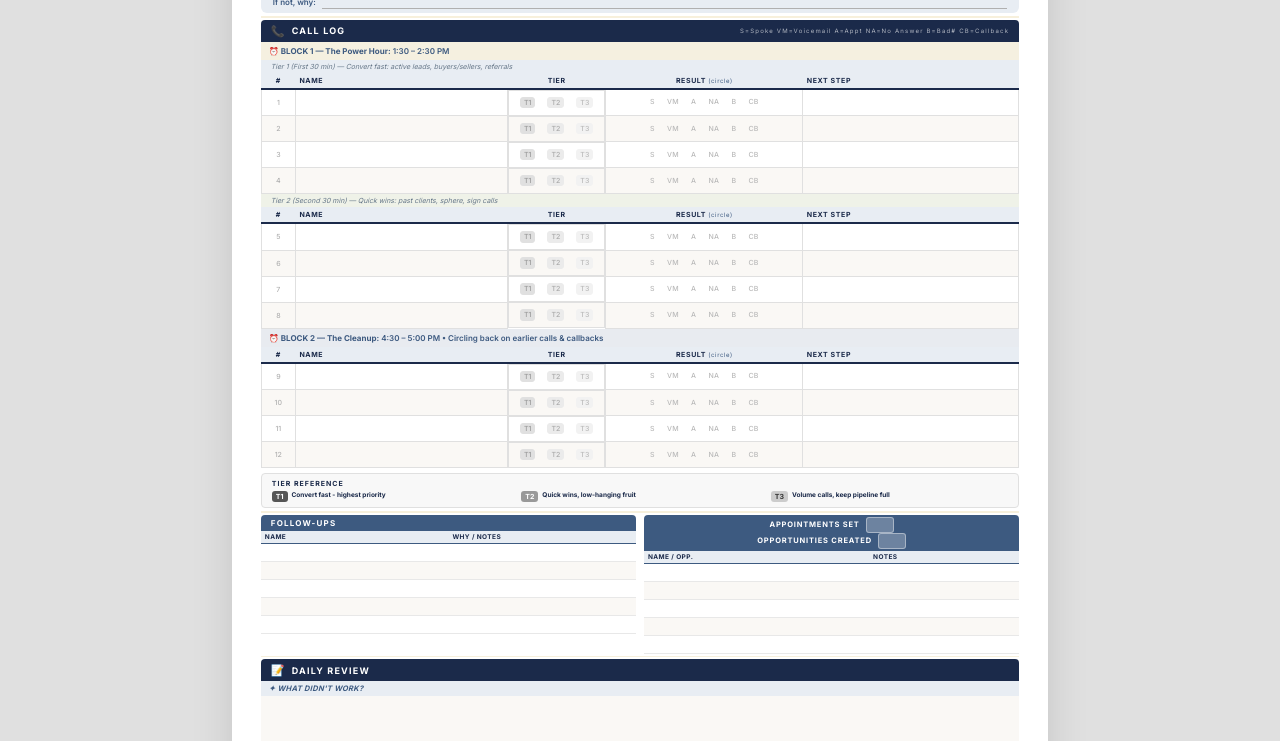
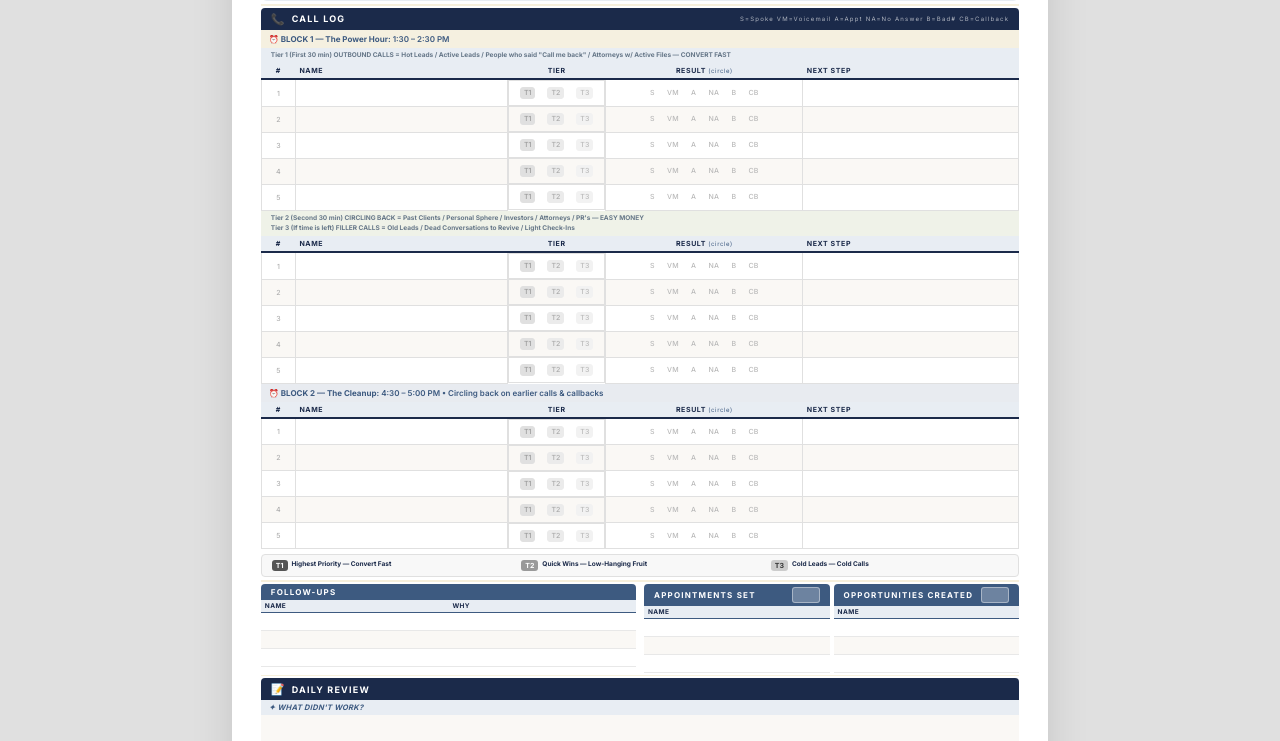
Before and after one commit to poornimaramakrishnan/daily-production-scoreboard-pdx, a plain HTML site: page index.html in a window 1280 px wide. Shown: the part 211-952 px from the top of the page. Drawn offline with nearby package versions, Linux system fonts and the light colour scheme; no server answers.

Commit message:
v8: Print-first redesign per Matthew feedback - Single-line title, handwrite date field - No circles on TARGET 5 numbers (user hand-circles) - 5 rows per block with own 1-5 numbering - Tier 1/2/3 exact descriptions from Matthew - Tier 2+3 combined in shaded header - Bold tier definitions (Highest Priority, Quick Wins, Cold Leads) - Separate Appointments Set / Opportunities Created columns - Notes column removed - Larger text throughout for readability - PDF, PNG, and web all updated

```diff
--- a/index.html
+++ b/index.html
@@ -137,7 +137,7 @@
             <!-- Header -->
             <header class="page-header">
                 <div class="header-left">
-                    <h1 class="page-title">DAILY PRODUCTION<br>SCOREBOARD</h1>
+                    <h1 class="page-title">Daily Production Scoreboard</h1>
                 </div>
                 <div class="header-right">
                     <div class="date-field">
@@ -218,7 +218,7 @@
                     ⏰ <strong>BLOCK 1 — The Power Hour:</strong> 1:30 – 2:30 PM
                 </div>
                 <div class="tier-sub-header tier1-sub">
-                    Tier 1 (First 30 min) — Convert fast: active leads, buyers/sellers, referrals
+                    Tier 1 (First 30 min) OUTBOUND CALLS = Hot Leads / Active Leads / People who said "Call me back" / Attorneys w/ Active Files — CONVERT FAST
                 </div>
                 <table class="call-table">
                     <thead>
@@ -232,8 +232,9 @@
                     </thead>
                     <tbody id="call-log-body-t1"></tbody>
                 </table>
-                <div class="tier-sub-header tier2-sub">
-                    Tier 2 (Second 30 min) — Quick wins: past clients, sphere, sign calls
+                <div class="tier-sub-header tier23-sub">
+                    <div>Tier 2 (Second 30 min) CIRCLING BACK = Past Clients / Personal Sphere / Investors / Attorneys / PR's — EASY MONEY</div>
+                    <div>Tier 3 (If time is left) FILLER CALLS = Old Leads / Dead Conversations to Revive / Light Check-Ins</div>
                 </div>
                 <table class="call-table">
                     <thead>
@@ -268,24 +269,23 @@
 
             <!-- TIER REFERENCE KEY -->
             <div class="tier-reference-key">
-                <div class="tier-ref-title">TIER REFERENCE</div>
                 <div class="tier-ref-items">
                     <div class="tier-ref-item">
                         <span class="tier-ref-badge t1">T1</span>
                         <div class="tier-ref-text">
-                            <strong>Convert fast - highest priority</strong>
+                            <strong>Highest Priority — Convert Fast</strong>
                         </div>
                     </div>
                     <div class="tier-ref-item">
                         <span class="tier-ref-badge t2">T2</span>
                         <div class="tier-ref-text">
-                            <strong>Quick wins, low-hanging fruit</strong>
+                            <strong>Quick Wins — Low-Hanging Fruit</strong>
                         </div>
                     </div>
                     <div class="tier-ref-item">
                         <span class="tier-ref-badge t3">T3</span>
                         <div class="tier-ref-text">
-                            <strong>Volume calls, keep pipeline full</strong>
+                            <strong>Cold Leads — Cold Calls</strong>
                         </div>
                     </div>
                 </div>
@@ -293,24 +293,30 @@
 
             <div class="accent-line thin"></div>
 
-            <!-- FOLLOW-UPS + APPOINTMENTS -->
+            <!-- FOLLOW-UPS + APPOINTMENTS + OPPORTUNITIES -->
             <section class="dual-section">
                 <div class="dual-left">
                     <div class="section-header slate compact">FOLLOW-UPS</div>
                     <table class="mini-table">
-                        <thead><tr><th style="width:50%">NAME</th><th style="width:50%">WHY / NOTES</th></tr></thead>
+                        <thead><tr><th style="width:50%">NAME</th><th style="width:50%">WHY</th></tr></thead>
                         <tbody id="followup-body"></tbody>
                     </table>
                 </div>
-                <div class="dual-right">
-                    <div class="section-header slate compact dual-header-stack">
-                        <div class="dual-header-top">APPOINTMENTS SET<span class="dual-header-count" contenteditable="true" data-field="appts_set_count"></span></div>
-                        <div class="dual-header-bottom">OPPORTUNITIES CREATED<span class="dual-header-count" contenteditable="true" data-field="opps_created_count"></span></div>
+                <div class="dual-right dual-right-split">
+                    <div class="dual-col">
+                        <div class="section-header slate compact">APPOINTMENTS SET<span class="dual-header-count" contenteditable="true" data-field="appts_set_count"></span></div>
+                        <table class="mini-table">
+                            <thead><tr><th>NAME</th></tr></thead>
+                            <tbody id="appt-body"></tbody>
+                        </table>
                     </div>
-                    <table class="mini-table">
-                        <thead><tr><th style="width:60%">NAME / OPP.</th><th style="width:40%">NOTES</th></tr></thead>
-                        <tbody id="appt-body"></tbody>
-                    </table>
+                    <div class="dual-col">
+                        <div class="section-header slate compact">OPPORTUNITIES CREATED<span class="dual-header-count" contenteditable="true" data-field="opps_created_count"></span></div>
+                        <table class="mini-table">
+                            <thead><tr><th>NAME</th></tr></thead>
+                            <tbody id="opps-body"></tbody>
+                        </table>
+                    </div>
                 </div>
             </section>
 
@@ -419,7 +425,7 @@
                     ⏰ <strong>Block 1 — The Power Hour:</strong> 1:30 – 2:30 PM
                 </div>
                 <div class="min-tier-sub-header min-tier1-sub">
-                    Tier 1 (First 30 min) — Convert fast: active leads, buyers/sellers, referrals
+                    Tier 1 (First 30 min) OUTBOUND CALLS = Hot Leads / Active Leads / People who said "Call me back" / Attorneys w/ Active Files — CONVERT FAST
                 </div>
                 <table class="min-call-table">
                     <thead>
@@ -433,8 +439,9 @@
                     </thead>
                     <tbody id="min-call-log-body-t1"></tbody>
                 </table>
-                <div class="min-tier-sub-header min-tier2-sub">
-                    Tier 2 (Second 30 min) — Quick wins: past clients, sphere, sign calls
+                <div class="min-tier-sub-header min-tier23-sub">
+                    <div>Tier 2 (Second 30 min) CIRCLING BACK = Past Clients / Personal Sphere / Investors / Attorneys / PR's — EASY MONEY</div>
+                    <div>Tier 3 (If time is left) FILLER CALLS = Old Leads / Dead Conversations to Revive / Light Check-Ins</div>
                 </div>
                 <table class="min-call-table">
                     <thead>
@@ -471,11 +478,11 @@
             <!-- Tier Reference Key (Minimal) -->
             <div class="min-tier-reference-key">
                 <div class="min-tier-ref-items">
-                    <span class="min-tier-ref-item"><strong>T1</strong> Convert fast - highest priority</span>
+                    <span class="min-tier-ref-item"><strong>T1</strong> Highest Priority — Convert Fast</span>
                     <span class="min-tier-ref-sep">│</span>
-                    <span class="min-tier-ref-item"><strong>T2</strong> Quick wins, low-hanging fruit</span>
+                    <span class="min-tier-ref-item"><strong>T2</strong> Quick Wins — Low-Hanging Fruit</span>
                     <span class="min-tier-ref-sep">│</span>
-                    <span class="min-tier-ref-item"><strong>T3</strong> Volume calls, keep pipeline full</span>
+                    <span class="min-tier-ref-item"><strong>T3</strong> Cold Leads — Cold Calls</span>
                 </div>
             </div>
 
--- a/script.js
+++ b/script.js
@@ -3,9 +3,10 @@
    15-row call log · Interactive data entry · Auto-save
    ============================================================ */
 
-const NUM_CALL_ROWS = 12;
-const NUM_FOLLOWUP_ROWS = 5;
-const NUM_APPT_ROWS = 5;
+const NUM_CALL_ROWS = 15;
+const NUM_FOLLOWUP_ROWS = 3;
+const NUM_APPT_ROWS = 3;
+const NUM_OPPS_ROWS = 3;
 
 let currentData = null;
 let currentDesign = 'executive';
@@ -18,15 +19,16 @@ document.addEventListener('DOMContentLoaded', async () => {
     datePicker.value = today;
     DataStore.setCurrentDate(today);
 
-    // Generate table rows for both designs (split into Block 1 T1, T2, Block 2)
-    generateCallLogBlock('call-log-body-t1', 'executive', 0, 4);
-    generateCallLogBlock('call-log-body-t2', 'executive', 4, 8);
-    generateCallLogBlock('call-log-body-b2', 'executive', 8, 12);
-    generateCallLogBlock('min-call-log-body-t1', 'minimal', 0, 4);
-    generateCallLogBlock('min-call-log-body-t2', 'minimal', 4, 8);
-    generateCallLogBlock('min-call-log-body-b2', 'minimal', 8, 12);
+    // Generate table rows for both designs (5 rows per block, own numbering)
+    generateCallLogBlock('call-log-body-t1', 'executive', 0, 5);
+    generateCallLogBlock('call-log-body-t2', 'executive', 5, 10);
+    generateCallLogBlock('call-log-body-b2', 'executive', 10, 15);
+    generateCallLogBlock('min-call-log-body-t1', 'minimal', 0, 5);
+    generateCallLogBlock('min-call-log-body-t2', 'minimal', 5, 10);
+    generateCallLogBlock('min-call-log-body-b2', 'minimal', 10, 15);
     generateMiniTable('followup-body', NUM_FOLLOWUP_ROWS, 'followup', 'executive');
     generateMiniTable('appt-body', NUM_APPT_ROWS, 'appt', 'executive');
+    generateMiniTable('opps-body', NUM_OPPS_ROWS, 'opps', 'executive');
     generateMiniTable('min-followup-body', NUM_FOLLOWUP_ROWS, 'followup', 'minimal');
     generateMiniTable('min-appt-body', NUM_APPT_ROWS, 'appt', 'minimal');
 
@@ -56,10 +58,11 @@ function generateCallLogBlock(tbodyId, style, startIdx, endIdx) {
     for (let i = startIdx; i < endIdx; i++) {
         const tr = document.createElement('tr');
         tr.dataset.rowIndex = i;
+        const displayNum = (i % 5) + 1;
 
         if (style === 'executive') {
             tr.innerHTML = `
-                <td class="row-num">${i + 1}</td>
+                <td class="row-num">${displayNum}</td>
                 <td contenteditable="true" data-field="call_name" data-row="${i}"></td>
                 <td class="tier-codes">
                     <span class="code-pill tier-pill clickable" data-field="call_tier" data-row="${i}" data-value="T1">T1</span>
@@ -78,7 +81,7 @@ function generateCallLogBlock(tbodyId, style, startIdx, endIdx) {
             `;
         } else {
             tr.innerHTML = `
-                <td style="text-align:center;color:#A0A0A0;font-size:7px;">${i + 1}</td>
+                <td style="text-align:center;color:#A0A0A0;font-size:7px;">${displayNum}</td>
                 <td contenteditable="true" data-field="call_name" data-row="${i}"></td>
                 <td class="tier-codes min-tier-codes">
                     <span class="code-pill min-pill-code tier-pill clickable" data-field="call_tier" data-row="${i}" data-value="T1">1</span>
@@ -107,12 +110,27 @@ function generateMiniTable(tbodyId, count, type, style) {
 
     for (let i = 0; i < count; i++) {
         const tr = document.createElement('tr');
-        const field1 = type === 'followup' ? 'fu_name' : 'appt_name';
-        const field2 = type === 'followup' ? 'fu_why' : 'appt_details';
-        tr.innerHTML = `
-            <td contenteditable="true" data-field="${field1}" data-row="${i}"></td>
-            <td contenteditable="true" data-field="${field2}" data-row="${i}"></td>
-        `;
+        if (type === 'followup') {
+            tr.innerHTML = `
+                <td contenteditable="true" data-field="fu_name" data-row="${i}"></td>
+                <td contenteditable="true" data-field="fu_why" data-row="${i}"></td>
+            `;
+        } else if (type === 'appt') {
+            tr.innerHTML = `
+                <td contenteditable="true" data-field="appt_name" data-row="${i}"></td>
+            `;
+        } else if (type === 'opps') {
+            tr.innerHTML = `
+                <td contenteditable="true" data-field="opps_name" data-row="${i}"></td>
+            `;
+        } else {
+            const field1 = 'appt_name';
+            const field2 = 'appt_details';
+            tr.innerHTML = `
+                <td contenteditable="true" data-field="${field1}" data-row="${i}"></td>
+                <td contenteditable="true" data-field="${field2}" data-row="${i}"></td>
+            `;
+        }
         tbody.appendChild(tr);
     }
 }
--- a/styles.css
+++ b/styles.css
@@ -429,11 +429,11 @@ body {
 .block-1-header { background: #F5F0E0; }
 .block-2-header { background: #E8EBF0; }
 .tier-sub-header {
-    font-size: 7px; padding: 2px 10px; font-style: italic;
-    color: #667788;
+    font-size: 6.5px; padding: 3px 10px; font-weight: 700;
+    color: #667788; line-height: 1.5;
 }
 .tier1-sub { background: #E8EDF3; }
-.tier2-sub { background: #EFF2E8; }
+.tier23-sub { background: #EFF2E8; }
 
 /* Minimal block headers */
 .min-block-header {
@@ -443,11 +443,11 @@ body {
 .min-block-1 { background: #F5F3EC; }
 .min-block-2 { background: #ECEEF2; }
 .min-tier-sub-header {
-    font-size: 6.5px; padding: 2px 8px; font-style: italic;
-    color: #667788;
+    font-size: 6.5px; padding: 2px 8px; font-weight: 700;
+    color: #667788; line-height: 1.5;
 }
 .min-tier1-sub { background: #F2F4F8; }
-.min-tier2-sub { background: #F0F3EC; }
+.min-tier23-sub { background: #F0F3EC; }
 
 /* ─── TIER REFERENCE KEY ─── */
 .tier-reference-key {
@@ -482,6 +482,8 @@ body {
 /* ─── DUAL SECTION ─── */
 .dual-section { display: flex; gap: 8px; margin: 2px 0; flex-shrink: 0; }
 .dual-left, .dual-right { flex: 1; }
+.dual-right-split { display: flex; gap: 4px; }
+.dual-right-split .dual-col { flex: 1; }
 .dual-header-stack {
     display: flex; flex-direction: column; gap: 0; padding: 2px 10px !important;
 }
```
Also changed, not shown: Daily_Production_Scoreboard_Template_A.png, Daily_Production_Scoreboard_Template_B.png, 2 other files.
